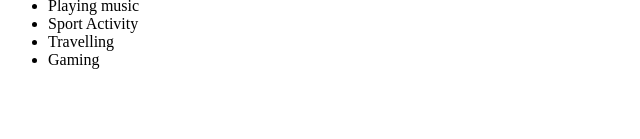
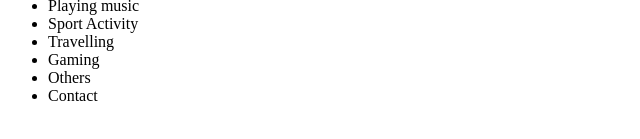
Before and after one commit to kmuang/kmuang.github.io, a plain HTML site: page index.html in a window 1280 px wide. Shown: the part 455-594 px from the top of the page, without its empty margins (0-640 px from the left). Drawn offline with Linux system fonts and the light colour scheme.

Commit message:
Update index.html

```diff
--- a/index.html
+++ b/index.html
@@ -35,6 +35,8 @@
         <li> Sport Activity </li>
         <li> Travelling </li>
         <li> Gaming </li>
+        <li> Others </li>
+        <li> Contact </li>
     </ul>
 
 </body>
```
